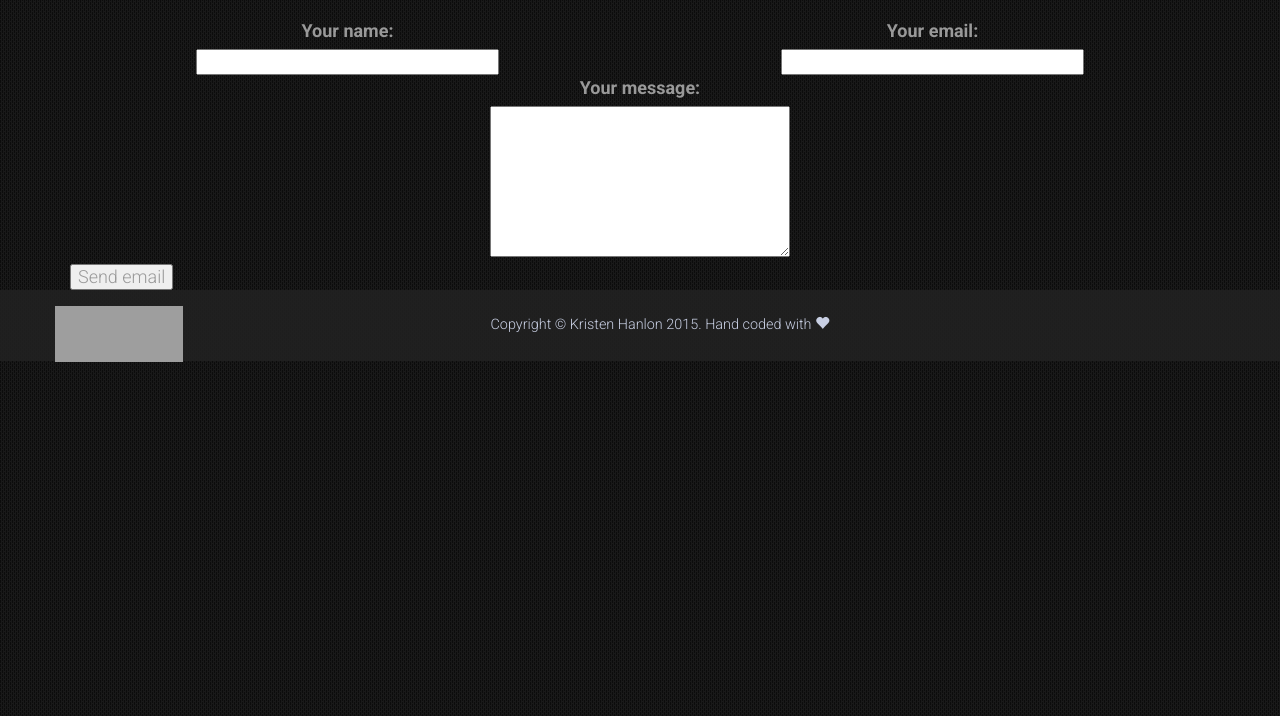
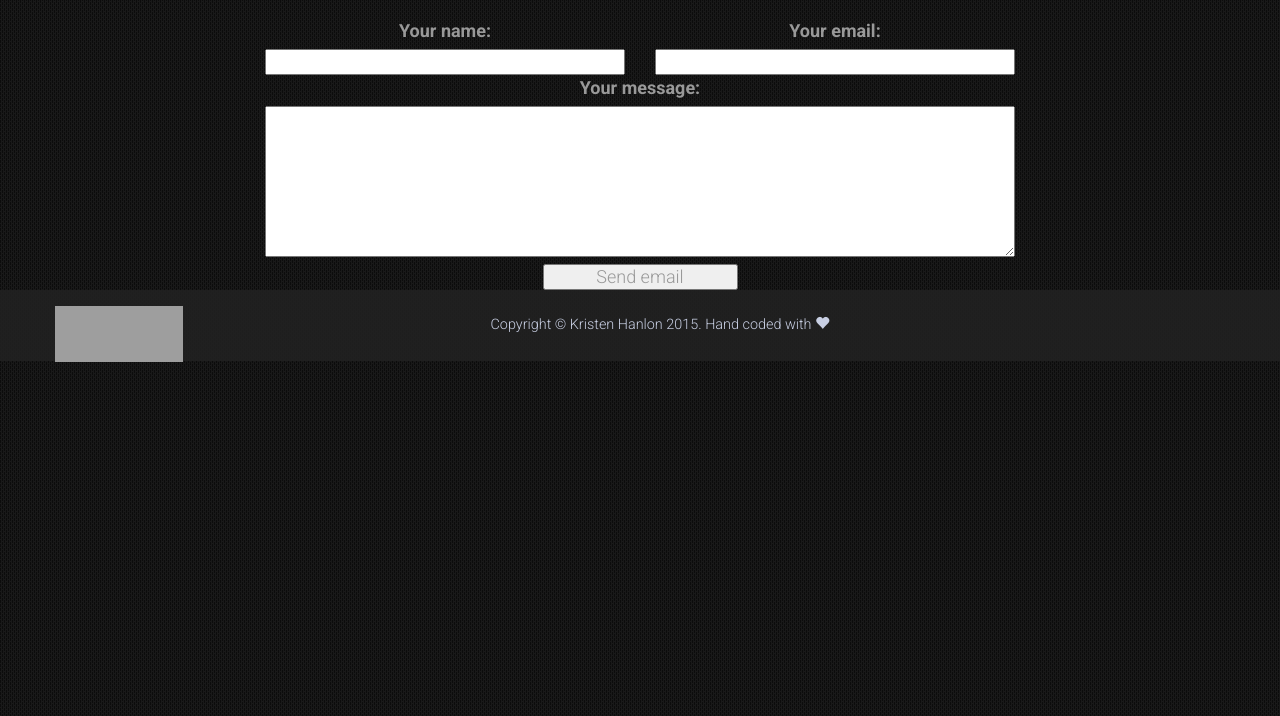
Before and after one commit to kris-mar/kris-mar.github.io, a plain HTML site: page contact.html in a window 1280 px wide. Shown: the part 84-800 px from the top of the page. Drawn offline with nearby package versions, Linux system fonts and the light colour scheme; grey boxes are pictures that could not be loaded.

Commit message:
Fixes sizing and alignment of contact form

```diff
--- a/contact.html
+++ b/contact.html
@@ -26,6 +26,12 @@
     <script src="http://code.jquery.com/jquery-1.11.3.min.js"></script>
     <script src="../js/jquery.parallax-scroll.js"></script>
     <script src="js/hoverListeners.js"></script>
+
+    <style>
+        .input {
+            width: 100%;
+        }
+    </style>
     <!-- HTML5 Shim and Respond.js IE8 support of HTML5 elements and media queries -->
     <!-- WARNING: Respond.js doesn't work if you view the page via file:// -->
     <!--[if lt IE 9]>
@@ -57,20 +63,22 @@
     <div class="container">
     <form id="contact_form" action="#" method="POST" enctype="multipart/form-data">
         <div class="row text-center">
-          <div class="col-lg-6">
+            <div class="col-lg-4 col-md-offset-2" >
                 <label for="name">Your name:</label><br />
-		      <input id="name" class="input" name="name" type="text" value="" size="30" /><br /></div>
-          <div class="col-lg-6">
+                <input id="name" class="input" style="width:100%;" name="name" type="text"   value="" size="30" /><br /></div>
+            <div class="col-lg-4">
                 <label for="email">Your email:</label><br />
-		      <input id="email" class="input" name="email" type="text" value="" size="30" /><br /></div>
+                <input id="email" class="input" name="email" type="text" value="" size="30"   /><br /></div>
         </div>
         <div class="row text-center">
-          <div class="col-lg-12">
+          <div class="col-lg-8 col-lg-offset-2">
                 <label for="message">Your message:</label><br />
                 <textarea id="message" class="input" name="message" rows="7" cols="30"></textarea><br />
           </div>
         </div>
-	<input class ="text-center" id="submit_button" type="submit" value="Send email" />
+        <div class="row text-center">
+            <input class="col-md-2 col-md-offset-5" id="submit_button" type="submit" value="Send email" />
+        </div>
 </form>
 </div>
 
```
Lines whose indentation alone changed are shown as unchanged.
